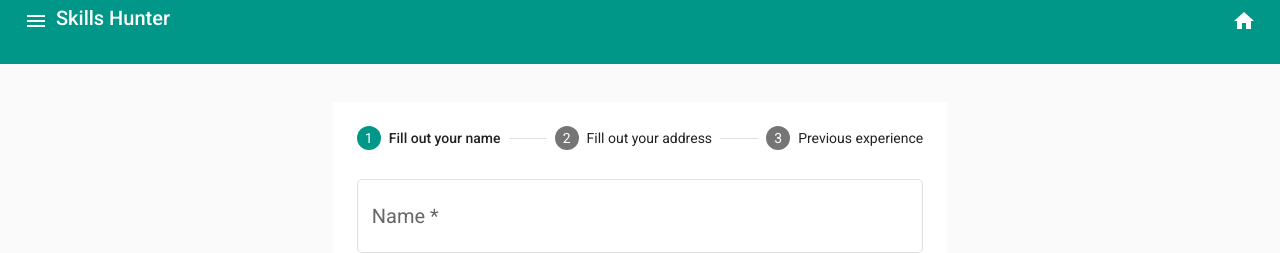
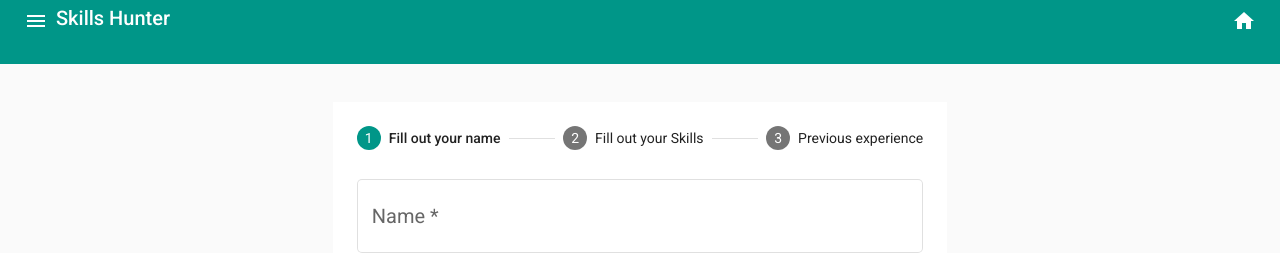
Before and after one commit to COS301-SE-2021/Skills-Hunter, an Angular app in the folder SkillsHunterFrontend/: page /profile in a window 1280 px wide. Shown: the top 253 px of the page. Built offline with nearby package versions, Linux system fonts and the light colour scheme; no server answers.

Commit message:
Update profile.component.html
UI caption change

```diff
--- a/SkillsHunterFrontend/src/app/profile/profile.component.html
+++ b/SkillsHunterFrontend/src/app/profile/profile.component.html
@@ -189,13 +189,11 @@
                     </div>
                 </form>
                 </mat-step>
-                <mat-step [stepControl]="secondFormGroup" label="Fill out your address">
+                <mat-step [stepControl]="secondFormGroup" label="Fill out your Skills">
                     <button id="addskillBtn" (click)="addskill()" mat-button color="accent">add skill</button>
                     <br />
                     <table mat-table id="tablecont" [dataSource]="dataSource" class="mat-elevation-z0">
                         <caption>Table of skills</caption>
-                        - Note that these columns can be defined in any order.
-                              The actual rendered columns are set as a property on the row definition" -
 
                         <!--Position Column -->
                        <ng-container matColumnDef="No">
@@ -218,7 +216,7 @@
                         <ng-container matColumnDef="actions">
                             <mat-header-cell *matHeaderCellDef></mat-header-cell>
                             <mat-cell *matCellDef="let element">
-                              <button mat-icon-button><mat-icon>launch</mat-icon></button>
+                              <button mat-icon-button><mat-icon (click)="editSkill(element.No)">launch</mat-icon></button>
                               <button mat-icon-button color="warn" (click)="deleteSkill(element.No)"><mat-icon>delete_outline</mat-icon></button>
                             </mat-cell>
                         </ng-container>
@@ -236,7 +234,7 @@
                 <button id="addskillBtn" (click)="addExperience()" mat-button color="accent">add previous work experience</button>
                     <br />
                     <table mat-table id="tablecont" [dataSource]="dataSourceWork" class="mat-elevation-z0">
-                        <caption>Table of skills</caption>
+                        <caption>Table of experience</caption>
 
                         <!--Position Column -->
                        <ng-container matColumnDef="No">
```
